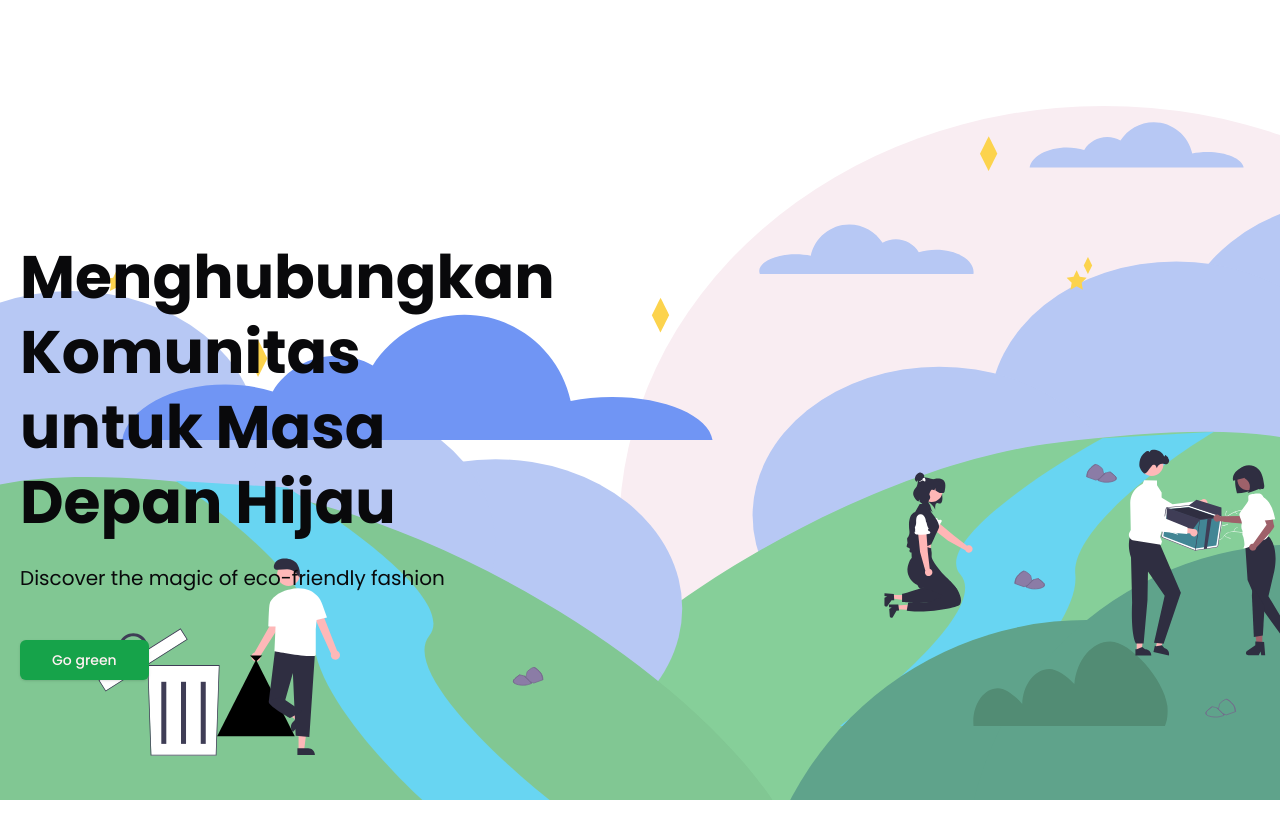
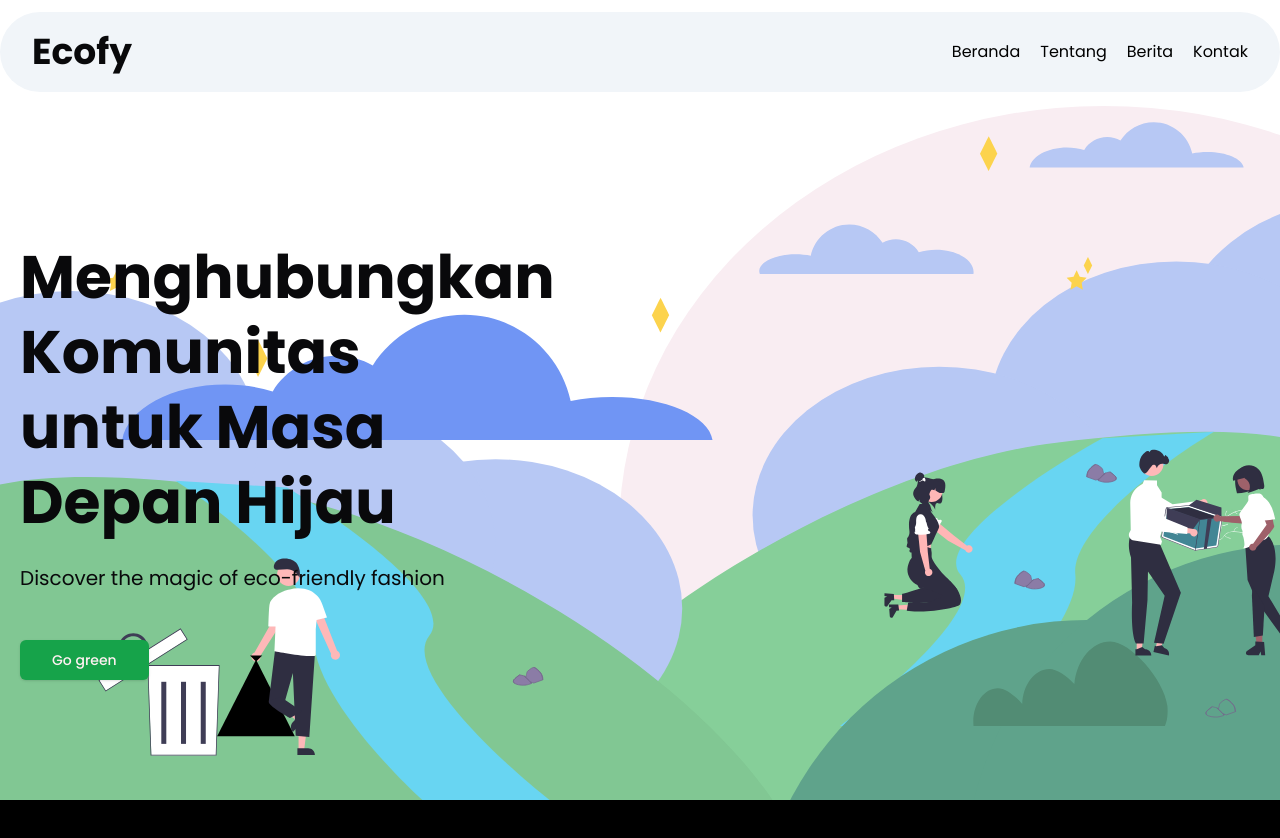
Before and after one commit to kdandy/ecofy, a Next.js app: page / in a window 1280 px wide. Shown: the top 838 px of the page. Before the commit the page ends 800 px from the top, so only its background shows below. Built offline with nearby package versions, Linux system fonts and the light colour scheme.

Commit message:
Add header

```diff
--- a/src/app/layout.js
+++ b/src/app/layout.js
@@ -1,4 +1,5 @@
 import "./globals.css";
+import Header from "@/components/common/Header";
 
 export const metadata = {
   title: "Ecofy",
@@ -9,7 +10,10 @@ export default function RootLayout({ children }) {
   return (
     <html lang="id">
       <body className="font-poppins">
-        <main>{children}</main>
+        <main>
+          <Header />
+          {children}
+        </main>
       </body>
     </html>
   );
--- a/src/app/page.js
+++ b/src/app/page.js
@@ -4,6 +4,7 @@ export default function Home() {
   return (
    <>
     <Hero />
+    <div className="bg-black h-[100vh]"></div>
    </>
   );
 }
--- /dev/null
+++ b/src/components/common/Header.js
@@ -0,0 +1,56 @@
+import React from "react";
+import StickyWrapper from "../custom/StickyComponent";
+import CustomContainer from "../custom/CustomContainer";
+import Link from "next/link";
+
+const Header = () => {
+  return (
+    <header className="fixed top-0 w-full z-50 transition-all duration-300 ease-in-out flex justify-between items-center">
+      <CustomContainer className="my-3 w-full py-5 px-8 flex justify-between items-center bg-slate-100 rounded-full">
+        <div>
+          <h1 className="text-4xl font-bold">Ecofy</h1>
+        </div>
+        <ul className="hidden md:flex gap-5">
+          <li className="group relative">
+            <Link
+              href="/"
+              className="text-black transition ease-in-out duration-[5ms] group-hover:text-primary"
+            >
+              Beranda
+            </Link>
+            <span className="absolute left-0 bottom-0 w-0 h-[2px] bg-primary transition-all duration-300 group-hover:w-full"></span>
+          </li>
+          <li className="group relative">
+            <Link
+              href="#"
+              className="text-black transition ease-in-out duration-[5ms] group-hover:text-primary"
+            >
+              Tentang
+            </Link>
+            <span className="absolute left-0 bottom-0 w-0 h-[2px] bg-primary transition-all duration-300 group-hover:w-full"></span>
+          </li>
+          <li className="group relative">
+            <Link
+              href="#"
+              className="text-black transition ease-in-out duration-[5ms] group-hover:text-primary"
+            >
+              Berita
+            </Link>
+            <span className="absolute left-0 bottom-0 w-0 h-[2px] bg-primary transition-all duration-300 group-hover:w-full"></span>
+          </li>
+          <li className="group relative">
+            <Link
+              href="#"
+              className="text-black transition ease-in-out duration-[5ms] group-hover:text-primary"
+            >
+              Kontak
+            </Link>
+            <span className="absolute left-0 bottom-0 w-0 h-[2px] bg-primary transition-all duration-300 group-hover:w-full"></span>
+          </li>
+        </ul>
+      </CustomContainer>
+    </header>
+  );
+};
+
+export default Header;
```
